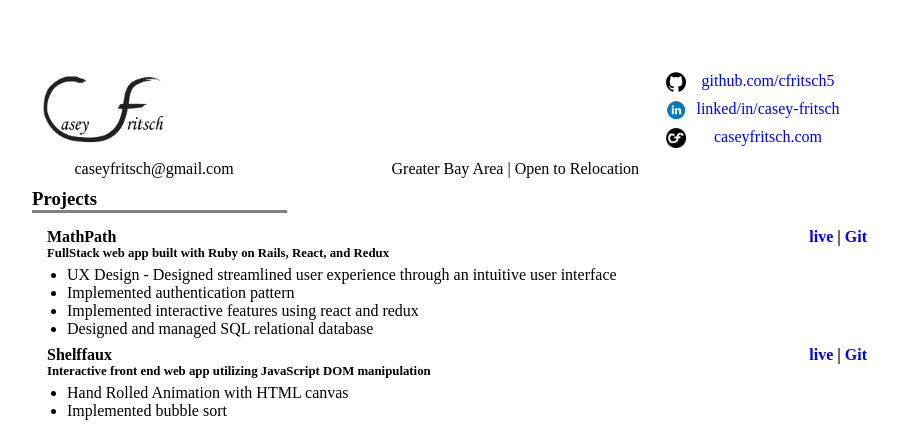
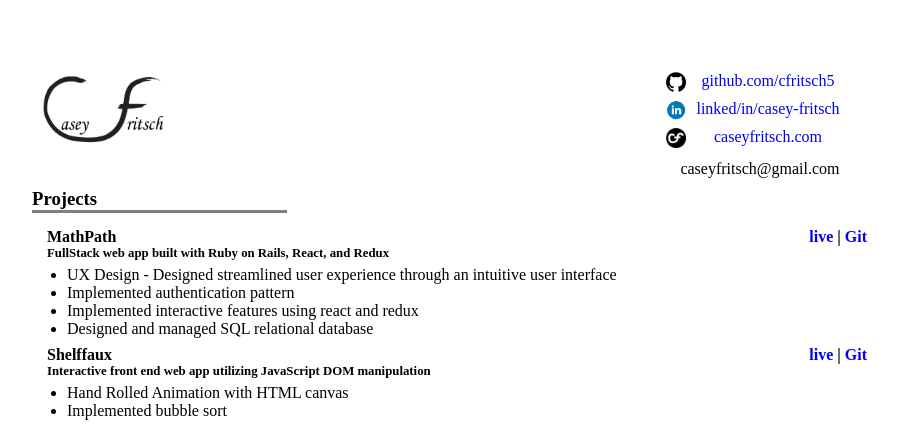
Before and after one commit to cfritsch5/caseyfritschdotcom, a PHP site: page /resume/index.html in a window 1280 px wide. Shown: the top 424 px of the page, without its empty margins (183-1081 px from the left). Run offline with PHP 8.4, Linux system fonts and the light colour scheme.

Commit message:
take contact info off web display'

```diff
--- a/resume/index.html
+++ b/resume/index.html
@@ -29,8 +29,6 @@
     </div>
       <ul class="contact">
         <li>caseyfritsch@gmail.com</li>
-        <li>Greater Bay Area | Open to Relocation</li>
-        <li></li>
       </ul>
     </header>
 
--- a/resume/resume_style.css
+++ b/resume/resume_style.css
@@ -9,6 +9,7 @@ body {
   margin: auto;
   max-width: 850px;
   margin-top: 5%;
+  margin-bottom: 10%;
 }
 
 @media print {
@@ -78,10 +79,10 @@ p {
 
 .contact {
   display: flex;
-  justify-content: space-between;
+  justify-content: flex-end;
   padding: 0;
-  padding-right: 10%;
-  padding-left: 5%;
+  padding-right: 5%;
+  padding-left: 0;
   margin: 0;
   margin-bottom: 10px;
 }
```
Also changed, not shown: 1 other file.
